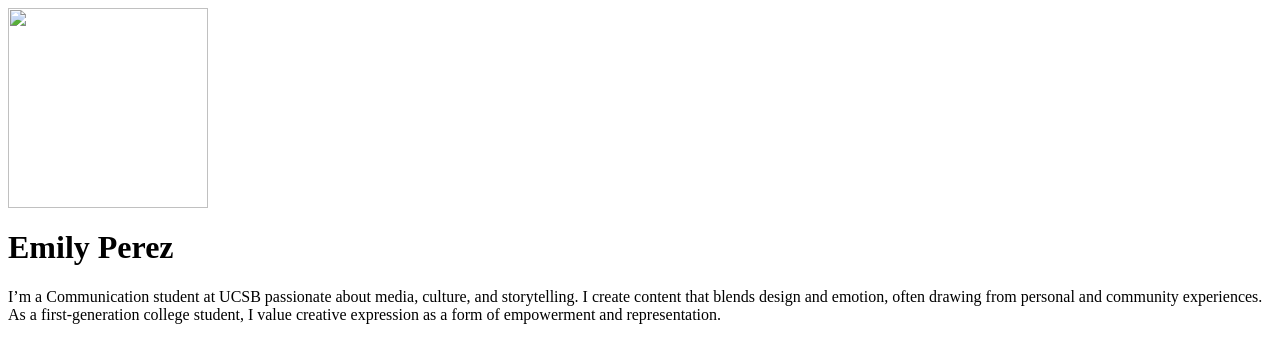
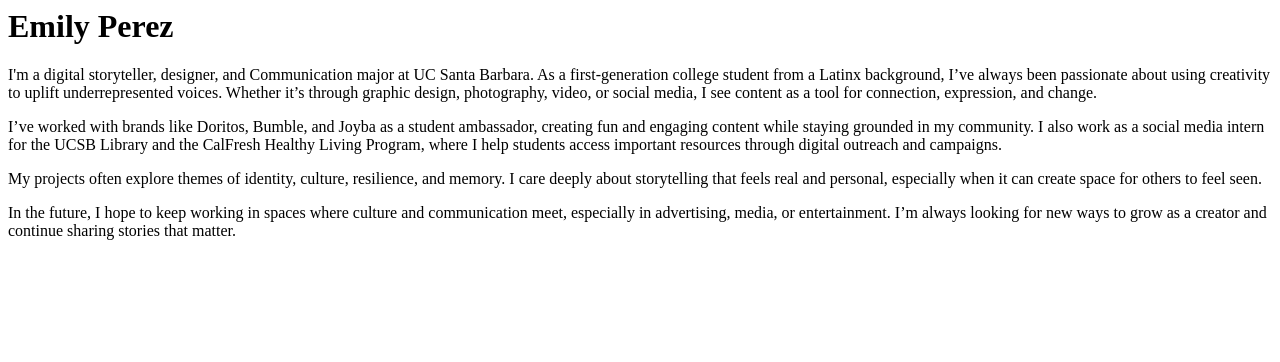
Before and after one commit to emilyperez3/emilyperez3.github.io, a plain HTML site: page index.html in a window 1280 px wide. Drawn offline with Linux system fonts and the light colour scheme.

Commit message:
Update index.html

```diff
--- a/index.html
+++ b/index.html
@@ -1,11 +1,17 @@
 <html>
   <body>
-    <img src="your-photo.jpg" width="200" />
     <h1>Emily Perez</h1>
     <p>
-      I’m a Communication student at UCSB passionate about media, culture, and storytelling.
-      I create content that blends design and emotion, often drawing from personal and community experiences.
-      As a first-generation college student, I value creative expression as a form of empowerment and representation.
+      I'm a digital storyteller, designer, and Communication major at UC Santa Barbara. As a first-generation college student from a Latinx background, I’ve always been passionate about using creativity to uplift underrepresented voices. Whether it’s through graphic design, photography, video, or social media, I see content as a tool for connection, expression, and change.
+    </p>
+    <p>
+      I’ve worked with brands like Doritos, Bumble, and Joyba as a student ambassador, creating fun and engaging content while staying grounded in my community. I also work as a social media intern for the UCSB Library and the CalFresh Healthy Living Program, where I help students access important resources through digital outreach and campaigns.
+    </p>
+    <p>
+      My projects often explore themes of identity, culture, resilience, and memory. I care deeply about storytelling that feels real and personal, especially when it can create space for others to feel seen.
+    </p>
+    <p>
+      In the future, I hope to keep working in spaces where culture and communication meet, especially in advertising, media, or entertainment. I’m always looking for new ways to grow as a creator and continue sharing stories that matter.
     </p>
   </body>
 </html>
```
